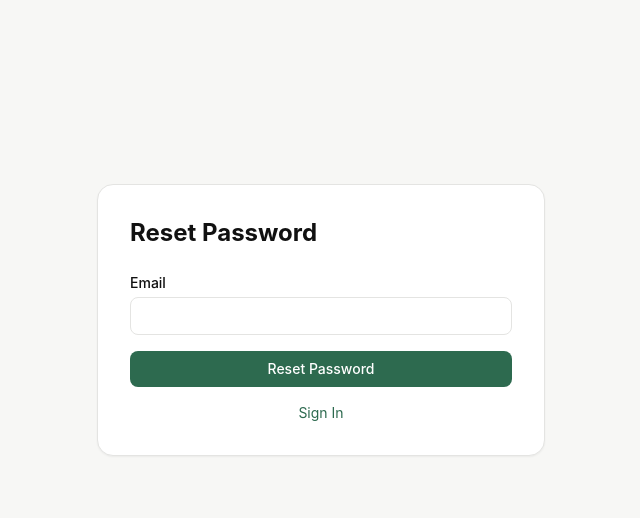
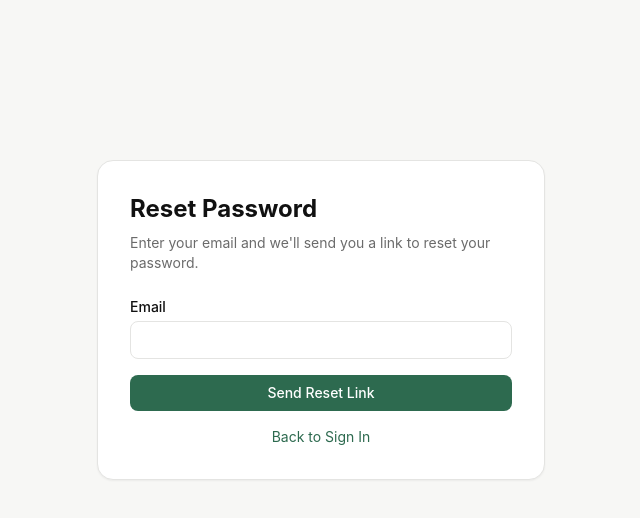
Before and after one commit to DenisBurlacov/planq, a React (Vite) app in the folder apps/frontend/: page /forgot-password in a window 1280 px wide. Shown: the top 518 px of the page, without its empty margins (319-959 px from the left). Built offline with nearby package versions, Linux system fonts and the light colour scheme; no server answers.

Commit message:
feat: forgot password — email validation, rate limiting (10 attempts / 5 min block)

```diff
--- a/apps/frontend/src/api/auth.ts
+++ b/apps/frontend/src/api/auth.ts
@@ -34,4 +34,16 @@ export const authApi = {
     apiFetch<{ message: string }>('/api/v1/auth/resend-verification', {
       method: 'POST',
     }),
+
+  forgotPassword: (email: string) =>
+    apiFetch<{ message: string; token?: string }>('/api/v1/auth/forgot-password', {
+      method: 'POST',
+      body: JSON.stringify({ email }),
+    }),
+
+  resetPassword: (token: string, newPassword: string) =>
+    apiFetch<{ message: string }>('/api/v1/auth/reset-password', {
+      method: 'POST',
+      body: JSON.stringify({ token, newPassword }),
+    }),
 };
--- a/apps/frontend/src/locales/en/profile.json
+++ b/apps/frontend/src/locales/en/profile.json
@@ -174,7 +174,13 @@
     "hasAccount": "Already have an account?",
     "demoAccounts": "Demo Accounts",
     "resetPassword": "Reset Password",
-    "resetSent": "Check your email for reset instructions",
+    "resetPasswordDesc": "Enter your email and we'll send you a link to reset your password.",
+    "resetSent": "Reset link sent!",
+    "resetSentDesc": "Check your email for password reset instructions. The link expires in 1 hour.",
+    "sendResetLink": "Send Reset Link",
+    "backToLogin": "Back to Sign In",
+    "emailNotFound": "No account found with this email address.",
+    "tooManyAttempts": "Too many attempts",
     "orContinueWith": "or continue with"
   }
 }
--- a/apps/frontend/src/locales/ru/profile.json
+++ b/apps/frontend/src/locales/ru/profile.json
@@ -174,7 +174,13 @@
     "hasAccount": "Уже есть аккаунт?",
     "demoAccounts": "Тестовые аккаунты",
     "resetPassword": "Сбросить пароль",
-    "resetSent": "Проверьте почту для инструкций",
+    "resetPasswordDesc": "Введите email и мы отправим ссылку для сброса пароля.",
+    "resetSent": "Ссылка отправлена!",
+    "resetSentDesc": "Проверьте почту для инструкций по сбросу пароля. Ссылка действует 1 час.",
+    "sendResetLink": "Отправить ссылку",
+    "backToLogin": "Вернуться ко входу",
+    "emailNotFound": "Аккаунт с таким email не найден.",
+    "tooManyAttempts": "Слишком много попыток",
     "orContinueWith": "или продолжить через"
   }
 }
--- a/apps/frontend/src/pages/ForgotPasswordPage.tsx
+++ b/apps/frontend/src/pages/ForgotPasswordPage.tsx
@@ -3,17 +3,43 @@ import { Link } from 'react-router-dom';
 import { useTranslation } from 'react-i18next';
 import { Input } from '@components/ui/Input';
 import { Button } from '@components/ui/Button';
-import { CheckCircle } from 'lucide-react';
+import { CheckCircle, AlertCircle, Clock } from 'lucide-react';
+import { authApi } from '@api/auth';
+import { ApiException } from '@api/client';
 
 export function ForgotPasswordPage() {
   const { t } = useTranslation('profile');
   const [email, setEmail] = useState('');
   const [sent, setSent] = useState(false);
+  const [error, setError] = useState('');
+  const [blocked, setBlocked] = useState(false);
+  const [loading, setLoading] = useState(false);
 
-  const handleSubmit = (e: React.FormEvent) => {
+  const handleSubmit = async (e: React.FormEvent) => {
     e.preventDefault();
-    // Simulated — no real reset email in this demo
-    setSent(true);
+    setError('');
+    setBlocked(false);
+    setLoading(true);
+
+    try {
+      await authApi.forgotPassword(email);
+      setSent(true);
+    } catch (err) {
+      if (err instanceof ApiException) {
+        if (err.code === 'TOO_MANY_ATTEMPTS') {
+          setBlocked(true);
+          setError(err.message);
+        } else if (err.code === 'EMAIL_NOT_FOUND') {
+          setError(t('auth.emailNotFound'));
+        } else {
+          setError(err.message);
+        }
+      } else {
+        setError(t('common:errors.generic'));
+      }
+    } finally {
+      setLoading(false);
+    }
   };
 
   if (sent) {
@@ -22,6 +48,7 @@ export function ForgotPasswordPage() {
         <div className="text-center">
           <CheckCircle className="mx-auto h-12 w-12 text-green-500 mb-4" />
           <h2 className="text-xl font-bold text-[var(--text-primary)]">{t('auth.resetSent')}</h2>
+          <p className="text-sm text-[var(--text-secondary)] mt-2">{t('auth.resetSentDesc')}</p>
           <Link to="/login" className="mt-4 inline-block text-sm text-accent hover:underline">
             {t('auth.login')}
           </Link>
@@ -34,25 +61,62 @@ export function ForgotPasswordPage() {
     <div className="flex min-h-[80vh] items-center justify-center px-4">
       <div className="w-full max-w-md">
         <div className="rounded-2xl bg-[var(--bg-card)] border border-[var(--border)] p-8 shadow-sm">
-          <h1 className="text-2xl font-bold text-[var(--text-primary)] mb-6">
+          <h1 className="text-2xl font-bold text-[var(--text-primary)] mb-2">
             {t('auth.resetPassword')}
           </h1>
-          <form onSubmit={handleSubmit} className="space-y-4">
+          <p className="text-sm text-[var(--text-secondary)] mb-6">{t('auth.resetPasswordDesc')}</p>
+
+          <form onSubmit={handleSubmit} className="space-y-4" data-testid="forgot-password-form">
             <Input
               id="email"
+              data-testid="forgot-password-email"
               label={t('auth.email')}
               type="email"
               value={email}
               onChange={e => setEmail(e.target.value)}
               required
+              error={error && !blocked ? error : undefined}
             />
-            <Button type="submit" className="w-full">
-              {t('auth.resetPassword')}
+
+            {blocked && (
+              <div
+                data-testid="forgot-password-blocked"
+                className="flex items-start gap-2 rounded-lg bg-red-50 dark:bg-red-500/10 p-3"
+              >
+                <Clock className="h-5 w-5 text-red-500 shrink-0 mt-0.5" />
+                <div>
+                  <p className="text-sm font-medium text-red-600 dark:text-red-400">
+                    {t('auth.tooManyAttempts')}
+                  </p>
+                  <p className="text-xs text-red-500 dark:text-red-400/80 mt-1">{error}</p>
+                </div>
+              </div>
+            )}
+
+            {error && !blocked && (
+              <div
+                data-testid="forgot-password-error"
+                className="flex items-center gap-2 text-sm text-red-500"
+              >
+                <AlertCircle className="h-4 w-4 shrink-0" />
+                <span>{error}</span>
+              </div>
+            )}
+
+            <Button
+              type="submit"
+              data-testid="forgot-password-submit"
+              className="w-full"
+              loading={loading}
+              disabled={blocked}
+            >
+              {t('auth.sendResetLink')}
             </Button>
           </form>
+
           <p className="mt-4 text-center text-sm">
             <Link to="/login" className="text-accent hover:underline">
-              {t('auth.login')}
+              {t('auth.backToLogin')}
             </Link>
           </p>
         </div>
```
Also changed, not shown: 1 other file (tests, documents, lock files or other folders).
